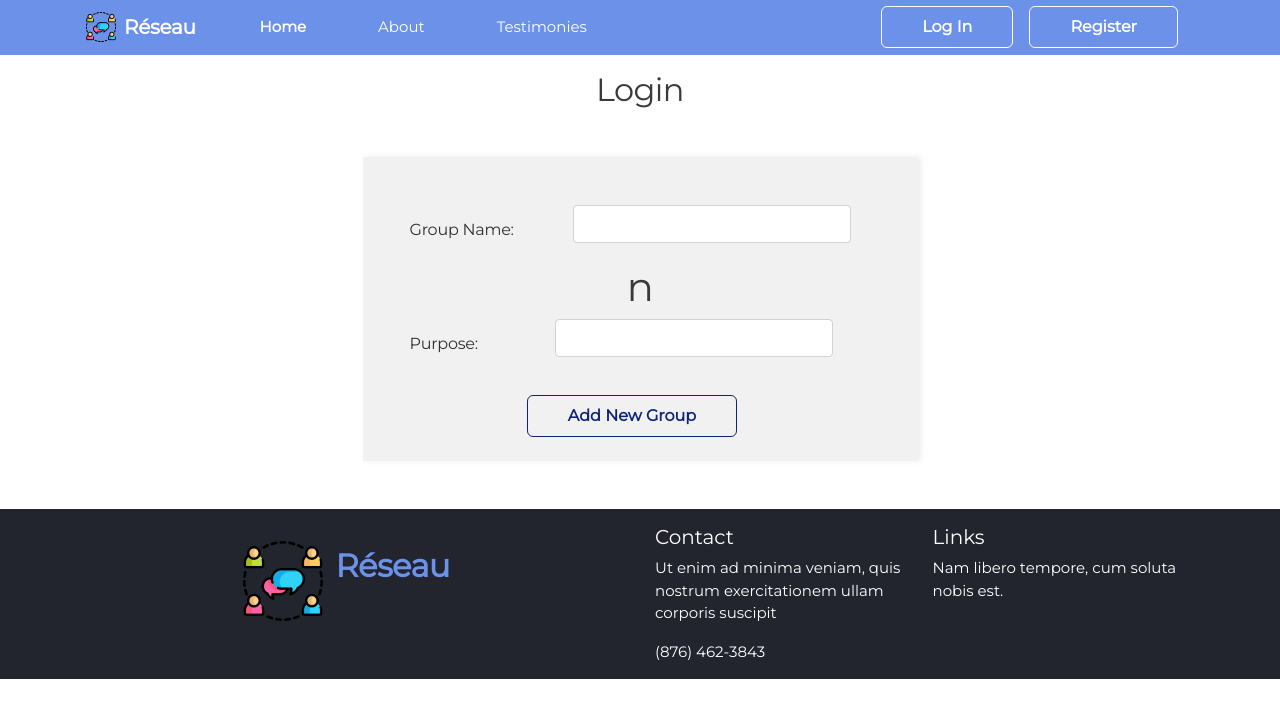
After one commit to JayRae17/Compatibility-Score-Index, a Flask app: a page that uses app/templates/header.html in a window 1280 px wide. The commit adds this page. Shown: the top 718 px of the page. Run offline with Flask 2, Linux system fonts and the light colour scheme; some libraries are stand-ins or nearby versions.

Commit message:
Added NewGroup Form, Logs to DB

```diff
--- a/app/forms.py
+++ b/app/forms.py
@@ -67,3 +67,13 @@ class AboutYou(FlaskForm):
         'Medical Sciences', 'Medical Sciences'), ('Social Sciences', 'Social Sciences'), ('Humanities', 'Humanities'), ('Engineering', 'Engineering'), ('Law', 'Law')])
 
     submit = SubmitField('Submit')
+
+
+class newGroup(FlaskForm):
+    group_name = StringField('Group Name:', validators=[DataRequired(), Length(
+        min=4, max=30, message=('Name should be Characters Only'))])
+
+    purpose = StringField('Purpose:', validators=[DataRequired(), Length(
+        min=4, max=30, message=('Name should be Characters Only'))])
+
+    submit = SubmitField('Add New Group')
--- /dev/null
+++ b/app/templates/createGroup.html
@@ -0,0 +1,44 @@
+{% extends "base.html" %} {% block main %}
+<div class="register-form center-block">
+  <h2 class="mb-5 mt-3">Login</h2>
+  <form
+    action="{{ url_for('createGroup', username=current_user.username) }}"
+    method="post"
+    class="card-user-login mb-5 form-horizontal"
+  >
+    {{ form.csrf_token }}
+    <div class="form-body-login">
+      <div class="row mt-5 pt-5">
+        <div class="col">
+          <div class="form-group row">
+            {{ form.group_name.label(class='control-label') }}
+            <div class="col-sm-7">
+              {{ form.group_name(class='form-control') }}
+            </div>
+          </div>
+        </div>
+      </div>
+n
+      <div class="row my-2">
+        <div class="col">
+          <div class="form-group row">
+            {{ form.purpose.label(class='control-label') }}
+            <div class="col-sm-7">
+              {{ form.purpose(class='form-control') }}
+            </div>
+          </div>
+        </div>
+      </div>
+      <div class="row my-2">
+        <div class="col">
+          <div class="row">
+            <div class="mt-1 mb-4">
+              {{ form.submit(class='btn btn-outline-success my-2 my-sm-0') }}
+            </div>
+          </div>
+        </div>
+      </div>
+    </div>
+  </form>
+</div>
+{% endblock %}
--- a/app/templates/dashbrd.html
+++ b/app/templates/dashbrd.html
@@ -26,9 +26,11 @@
         </div> -->
 
         <div class = "col-4">
+            <a href="{{ url_for('createGroup', username=current_user.username) }}">
             <button class = "tile add">
                 <img src="../static/images/plus.png" width="50" height="50" class = "img-add" />
             </button>
+            </a>
         </div>
     </div>
 
--- a/app/templates/header.html
+++ b/app/templates/header.html
@@ -60,6 +60,13 @@
           >
             Your Profile</a
           >
+          {% if current_user.type == "Organizer" %}
+          <a
+            class="nav-link"
+            href="{{ url_for('createGroup', username=current_user.username) }}"
+            >New Group</a
+          >
+          {% endif %}
           <a class="nav-link" href="{{ url_for('logout') }}">Log Out</a>
         </div>
       </div>
--- a/app/templates/signup.html
+++ b/app/templates/signup.html
@@ -13,7 +13,7 @@
         General
       </div>
       <div class="col about-you title">
-        <a href="{{ url_for('aboutUser', typeUser='Organizer') }}">About You</a>
+        <a href="{{ url_for('aboutUser', typeUser='Regular') }}">About You</a>
       </div>
     </div>
     <div class="form-body">
--- a/app/views.py
+++ b/app/views.py
@@ -8,7 +8,7 @@ This file creates your application.
 from app import app, db, login_manager
 from flask import render_template, request, redirect, url_for, flash
 from flask_login import login_user, logout_user, current_user, login_required
-from app.forms import LoginForm, SignUp
+from app.forms import LoginForm, SignUp, newGroup
 # from app.forms import AboutYou
 from werkzeug.security import check_password_hash
 from app.models import User, Regular, Organizer, Grouped, joinGroup, Scores
@@ -100,9 +100,13 @@ def register(typeUser):
 
         # If unique email address and username provided then log new user
         if existing_username is None and existing_email is None:
-            user = User(type=typeUser, first_name=request.form['fname'], last_name=request.form['lname'],
-                        email=request.form['email'], username=request.form['username'], password=request.form['password'])
+            if typeUser == "Regular":
+                user = User(type=typeUser, first_name=request.form['fname'], last_name=request.form['lname'],
+                            email=request.form['email'], username=request.form['username'], password=request.form['password'])
 
+            else:
+                user = Organizer(type=typeUser, first_name=request.form['fname'], last_name=request.form['lname'],
+                                 email=request.form['email'], username=request.form['username'], password=request.form['password'], occupation="Lecturer")
             # Adds a regular user info to the database
             db.session.add(user)
             db.session.commit()
@@ -119,6 +123,31 @@ def register(typeUser):
     # Flash errors in form and redirects to Register Form
     flash_errors(form)
     return render_template("signup.html", form=form)
+
+
+@login_required
+@app.route('/<username>/createGroup',  methods=['GET', 'POST'])
+def createGroup(username):
+    """Render the website's  page."""
+    form = newGroup()
+    if request.method == "POST" and form.validate_on_submit():
+        # Collects username and email info from form
+        gp_name = form.group_name.data
+
+        if gp_name is not None:
+            gp = Grouped(
+                group_name=gp_name, purpose=request.form['purpose'], administrator=current_user.user_id)
+
+            # # Adds a regular user info to the database
+            db.session.add(gp)
+            db.session.commit()
+
+            # Success Message Appears
+            flash('Group Added', 'success')
+
+            # Redirects to Profile Page
+            return redirect(url_for('dashboard', username=current_user.username))
+    return render_template('createGroup.html', form=form)
 
 
 @app.route('/about/<typeUser>', methods=["GET", "POST"])
@@ -148,6 +177,7 @@ def aboutUser(typeUser):
 def result():
     """Render the website's result page."""
     return render_template('results.html')
+
 
 # user_loader callback. This callback is used to reload the user object from
 # the user ID stored in the session
```
